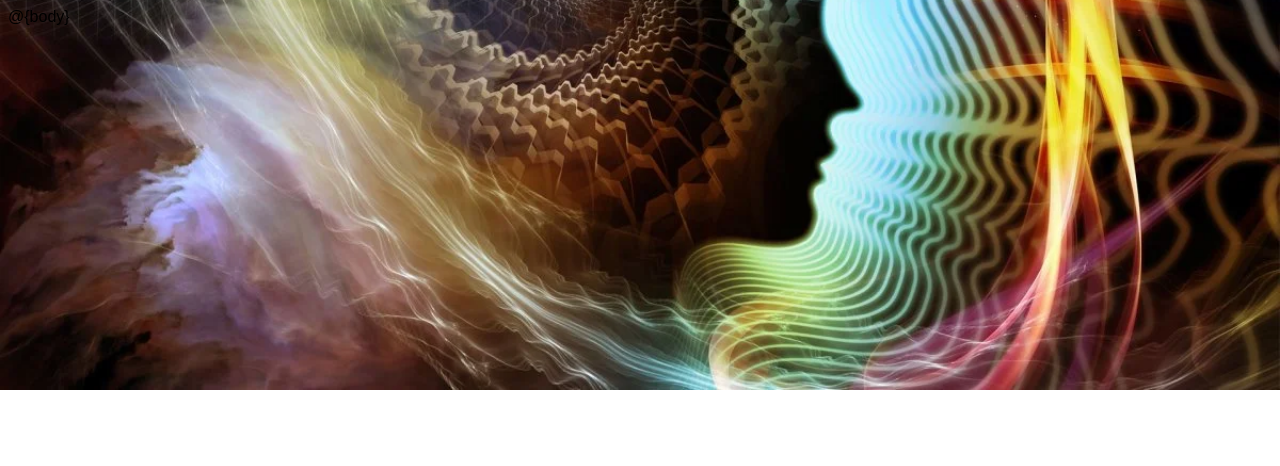
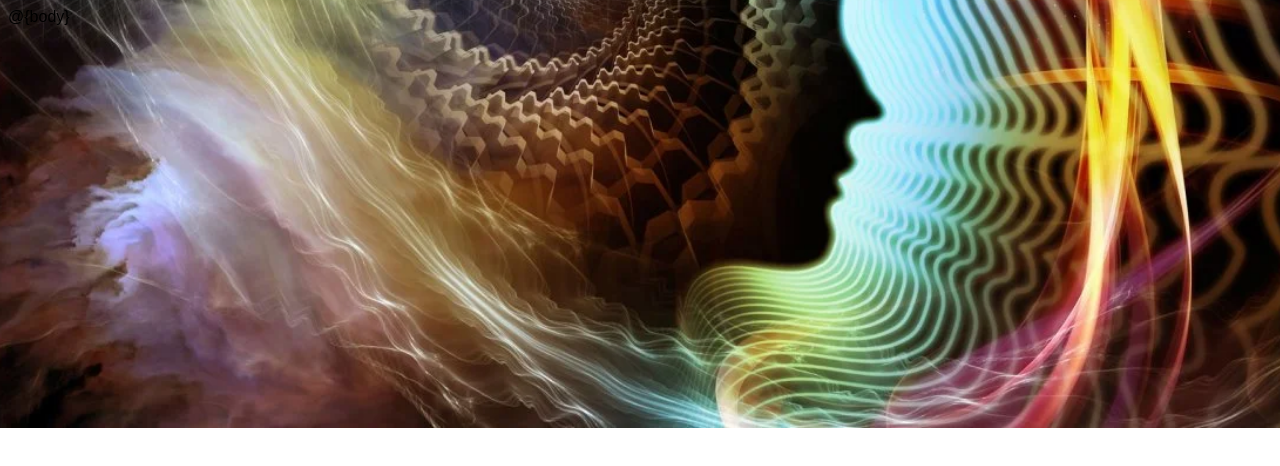
Before and after one commit to CodeWizard-1/psychological-test, a website: page views/layout.html in a window 1280 px wide. Drawn offline with nearby package versions, Linux system fonts and the light colour scheme.

Commit message:
Update size background

```diff
--- a/views/layout.html
+++ b/views/layout.html
@@ -12,7 +12,8 @@
     <style>
         body {
             font-family: Arial;
-            background: url('https://raw.githubusercontent.com/CodeWizard-1/psychological-test/main/img/psikhologiya-fon.webp') no-repeat center center/cover;
+            background: url('https://raw.githubusercontent.com/CodeWizard-1/psychological-test/main/img/psikhologiya-fon.webp') no-repeat center center;
+            background-size: 110%;
         }
 
 
```
